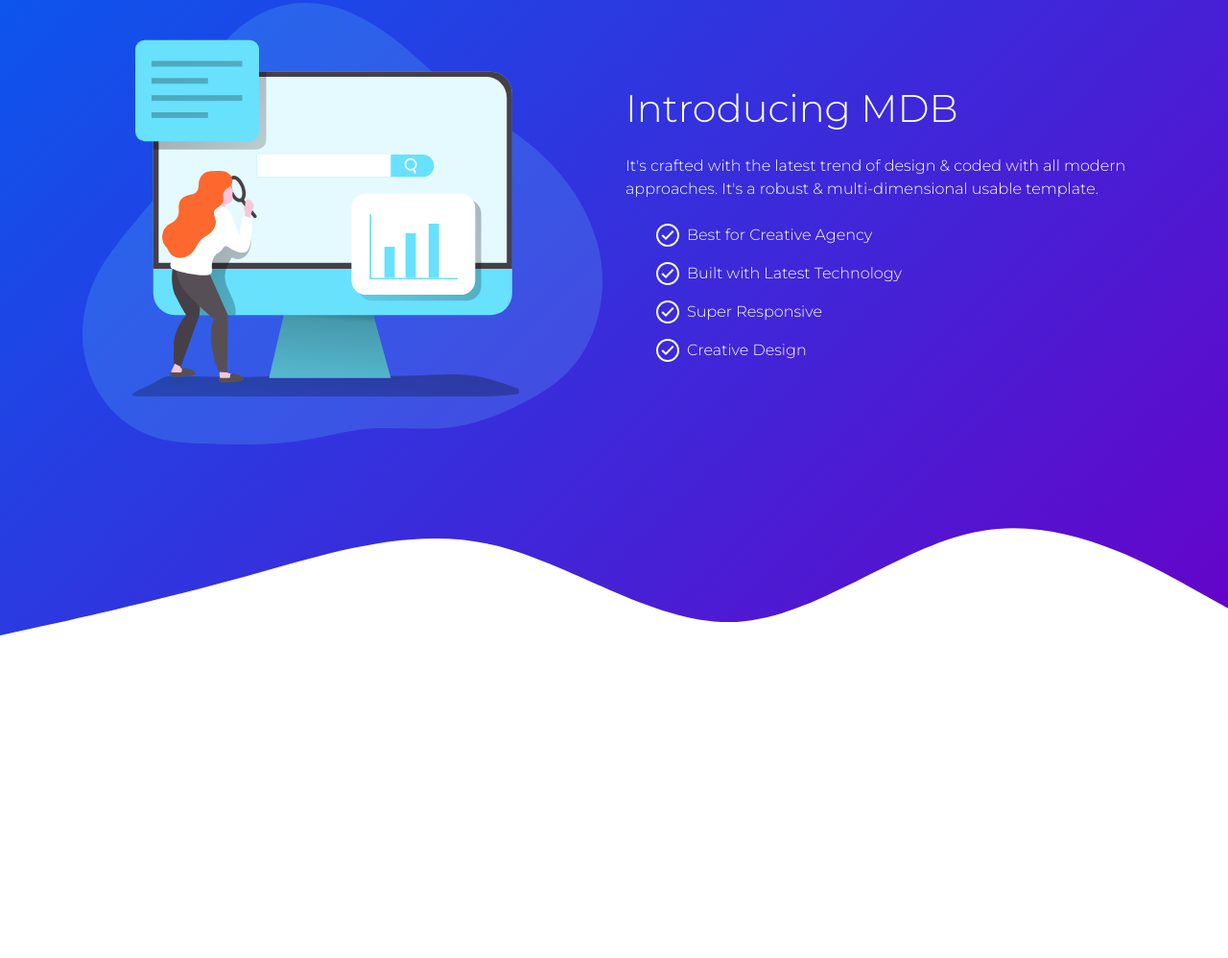
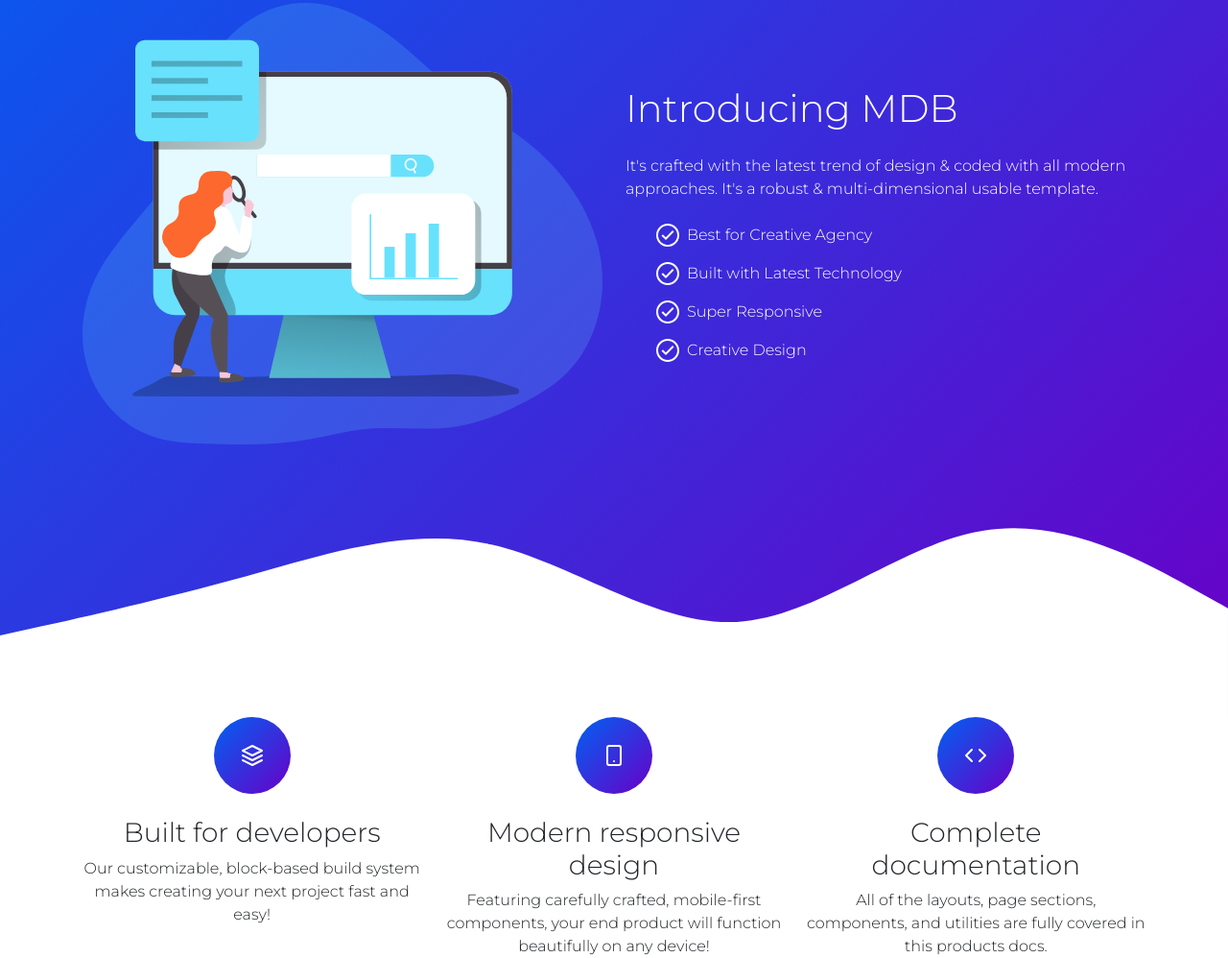
Before and after one commit to confesssa/Bootstrap-landing-page, a plain HTML site: page index.html in a window 1280 px wide. Shown: the part 1021-2019 px from the top of the page at 96% size. Before the commit the page ends 1768 px from the top, so only its background shows below. Drawn offline with Linux system fonts and the light colour scheme.

Commit message:
feat: add section Icons

```diff
--- a/css/styles.css
+++ b/css/styles.css
@@ -36,3 +36,14 @@ body {
   line-height: 1.5rem;
   margin-bottom: 1rem;
 }
+
+.icon {
+  color: white;
+  height: 5rem;
+  width: 5rem;
+  font-size: 1.75rem;
+  border-radius: 100%;
+  display: inline-flex;
+  align-items: center;
+  justify-content: center;
+}
--- a/index.html
+++ b/index.html
@@ -46,6 +46,7 @@
         </div>
       </div>
     </nav>
+
     <header class="page-header gradient">
       <div class="container pt-3">
         <div class="row justify-content-center align-items-center">
@@ -79,6 +80,7 @@
         ></path>
       </svg>
     </header>
+
     <section class="companies">
       <div class="container text-center">
         <div class="row g-5">
@@ -166,6 +168,85 @@
       </svg>
     </section>
 
+    <section class="icons">
+      <div class="container">
+        <div class="row text-center">
+          <div class="col-md-4">
+            <div class="icon gradient mb-4">
+              <svg
+                xmlns="http://www.w3.org/2000/svg"
+                width="24"
+                height="24"
+                viewBox="0 0 24 24"
+                fill="none"
+                stroke="currentColor"
+                stroke-width="2"
+                stroke-linecap="round"
+                stroke-linejoin="round"
+                class="feather feather-layers"
+              >
+                <polygon points="12 2 2 7 12 12 22 7 12 2"></polygon>
+                <polyline points="2 17 12 22 22 17"></polyline>
+                <polyline points="2 12 12 17 22 12"></polyline>
+              </svg>
+            </div>
+            <h3>Built for developers</h3>
+            <p>
+              Our customizable, block-based build system makes creating your
+              next project fast and easy!
+            </p>
+          </div>
+          <div class="col-md-4">
+            <div class="icon gradient mb-4">
+              <svg
+                xmlns="http://www.w3.org/2000/svg"
+                width="24"
+                height="24"
+                viewBox="0 0 24 24"
+                fill="none"
+                stroke="currentColor"
+                stroke-width="2"
+                stroke-linecap="round"
+                stroke-linejoin="round"
+                class="feather feather-smartphone"
+              >
+                <rect x="5" y="2" width="14" height="20" rx="2" ry="2"></rect>
+                <line x1="12" y1="18" x2="12.01" y2="18"></line>
+              </svg>
+            </div>
+            <h3>Modern responsive design</h3>
+            <p class="mb-0">
+              Featuring carefully crafted, mobile-first components, your end
+              product will function beautifully on any device!
+            </p>
+          </div>
+          <div class="col-md-4">
+            <div class="icon gradient mb-4">
+            <svg
+              xmlns="http://www.w3.org/2000/svg"
+              width="24"
+              height="24"
+              viewBox="0 0 24 24"
+              fill="none"
+              stroke="currentColor"
+              stroke-width="2"
+              stroke-linecap="round"
+              stroke-linejoin="round"
+              class="feather feather-code"
+            >
+              <polyline points="16 18 22 12 16 6"></polyline>
+              <polyline points="8 6 2 12 8 18"></polyline>
+            </svg>
+          </div>
+          <h3>Complete documentation</h3>
+          <p class="mb-0">
+            All of the layouts, page sections, components, and utilities are
+            fully covered in this products docs.
+          </p>
+        </div>
+      </div>
+    </section>
+
     <script src="js/bootstrap.min.js"></script>
   </body>
 </html>
```
